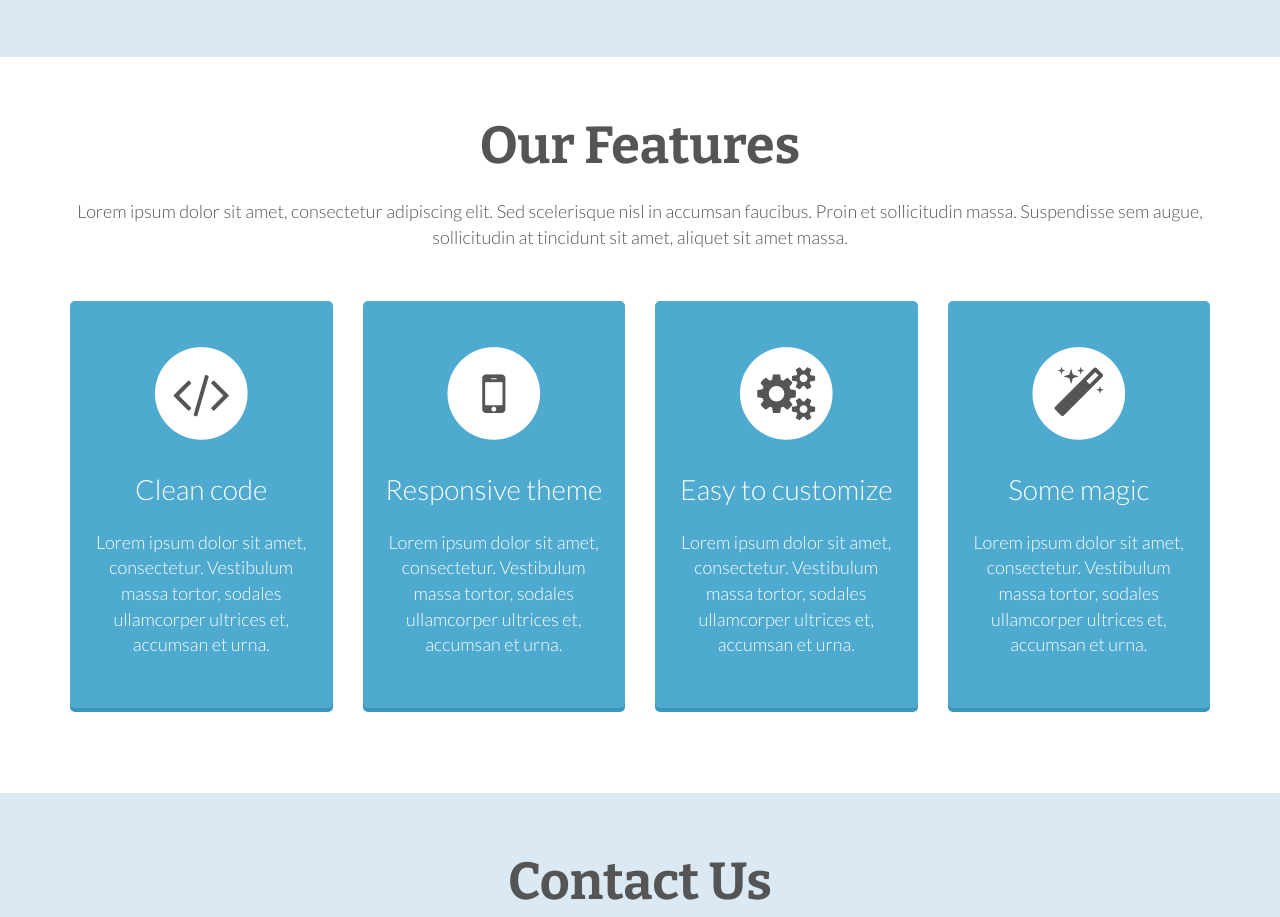
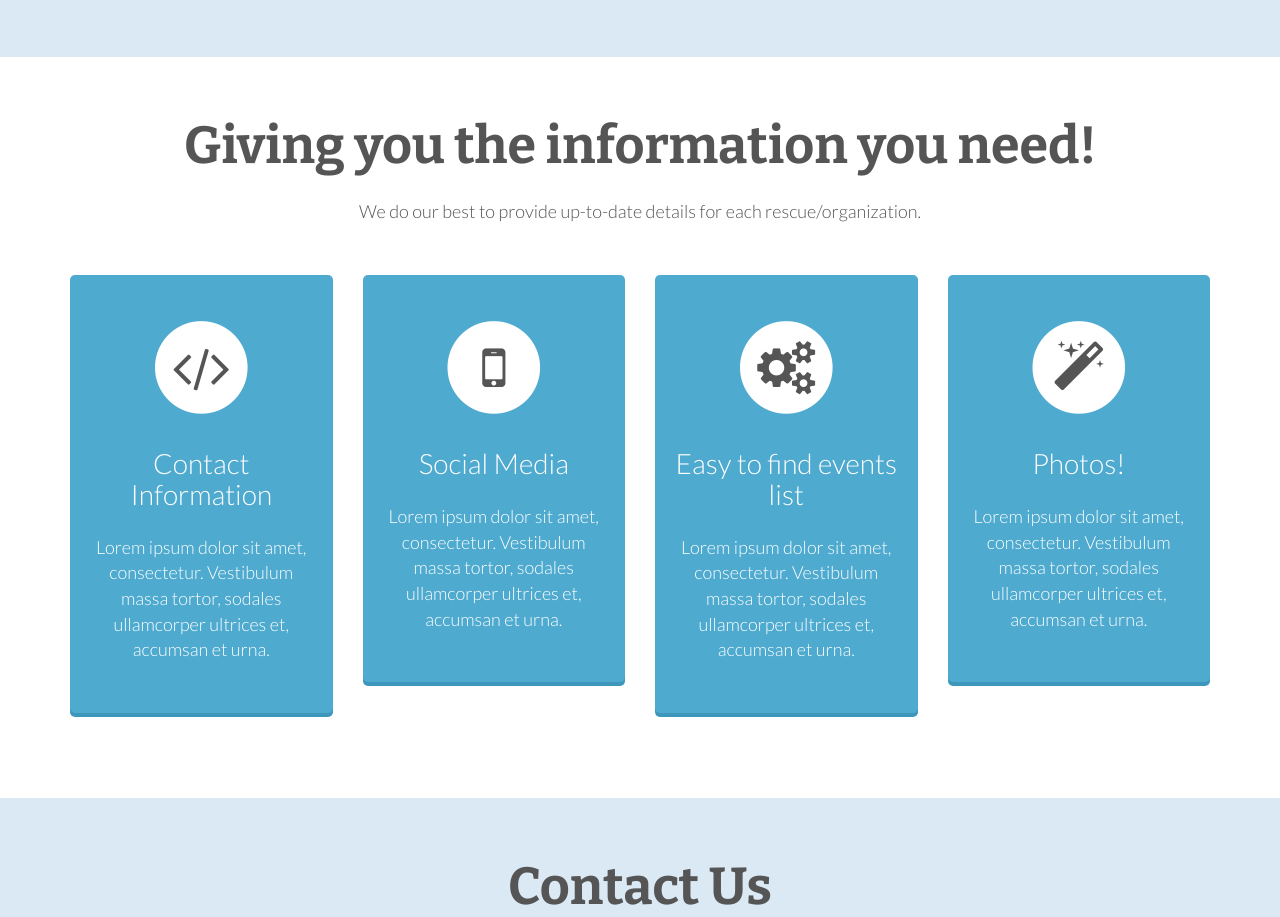
Before and after one commit to Santamerr/santamerr.github.io, a plain HTML site: page index.html in a window 1280 px wide. Shown: the part 1662-2579 px from the top of the page. Drawn offline with nearby package versions, Linux system fonts and the light colour scheme; some packages are replaced by stand-ins of ours.

Commit message:
Changed Text for more stuff!

```diff
--- a/index.html
+++ b/index.html
@@ -129,8 +129,8 @@
          <div class="row">
 
             <div class="col-md-12 title">
-               <h2>Our Features</h2>
-               <p>Lorem ipsum dolor sit amet, consectetur adipiscing elit. Sed scelerisque nisl in accumsan faucibus. Proin et sollicitudin massa. Suspendisse sem augue, sollicitudin at tincidunt sit amet, aliquet sit amet massa.</p>
+               <h2>Giving you the information you need!</h2>
+               <p> We do our best to provide up-to-date details for each rescue/organization.</p>
             </div>
 
          </div><!-- /.row -->
@@ -145,7 +145,7 @@
                      <i class="fa fa-code fa-stack-1x fa-inverse"></i>
                   </span>
 
-                  <h3>Clean code</h3>
+                  <h3>Contact Information</h3>
                   <p>Lorem ipsum dolor sit amet, consectetur. Vestibulum massa tortor, sodales ullamcorper ultrices et, accumsan et urna.</p>
 
                </div>
@@ -159,7 +159,7 @@
                      <i class="fa fa-mobile fa-stack-1x fa-inverse"></i>
                   </span>
 
-                  <h3>Responsive theme</h3>
+                  <h3>Social Media</h3>
                   <p>Lorem ipsum dolor sit amet, consectetur. Vestibulum massa tortor, sodales ullamcorper ultrices et, accumsan et urna.</p>
 
                </div>
@@ -173,7 +173,7 @@
                      <i class="fa fa-cogs fa-stack-1x fa-inverse"></i>
                   </span>
 
-                  <h3>Easy to customize</h3>
+                  <h3>Easy to find events list</h3>
                   <p>Lorem ipsum dolor sit amet, consectetur. Vestibulum massa tortor, sodales ullamcorper ultrices et, accumsan et urna.</p>
 
                </div>
@@ -187,7 +187,7 @@
                      <i class="fa fa-magic fa-stack-1x fa-inverse"></i>
                   </span>
 
-                  <h3>Some magic</h3>
+                  <h3>Photos!</h3>
                   <p>Lorem ipsum dolor sit amet, consectetur. Vestibulum massa tortor, sodales ullamcorper ultrices et, accumsan et urna.</p>
 
                </div>
```
